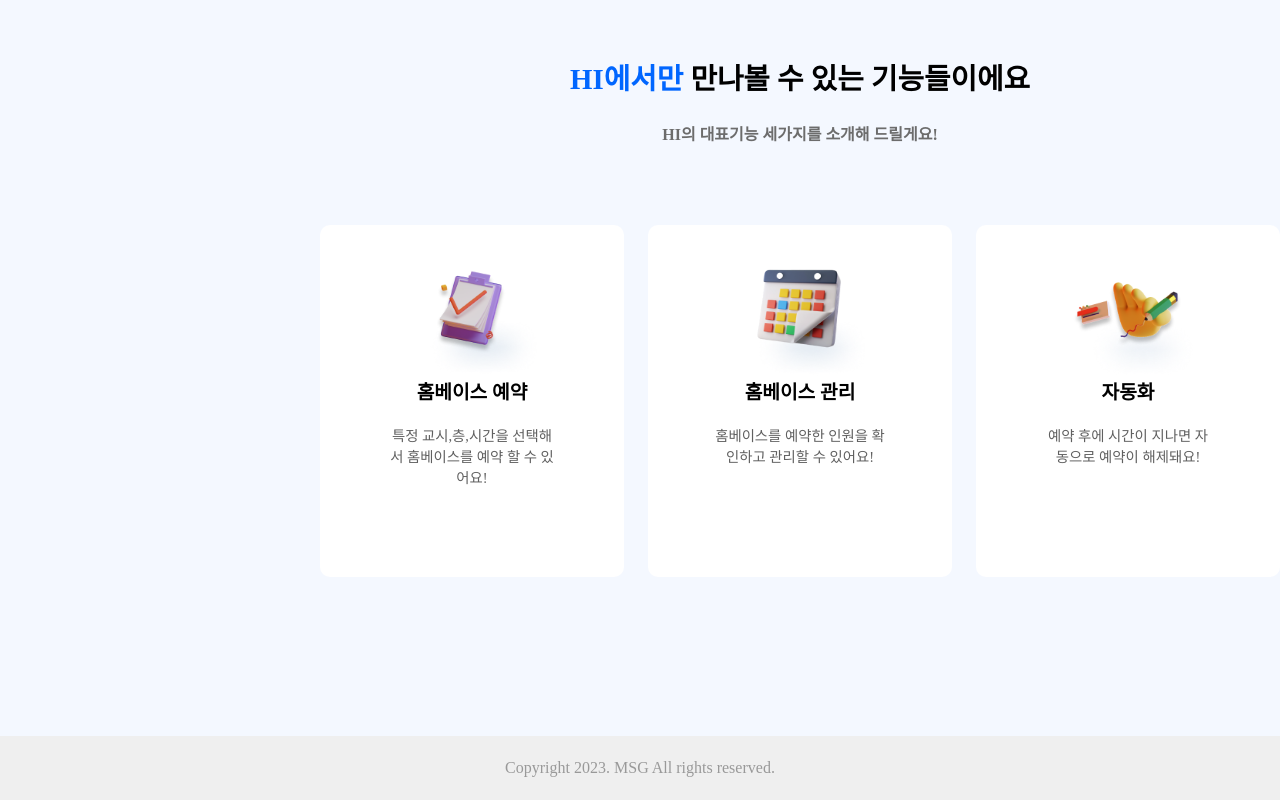
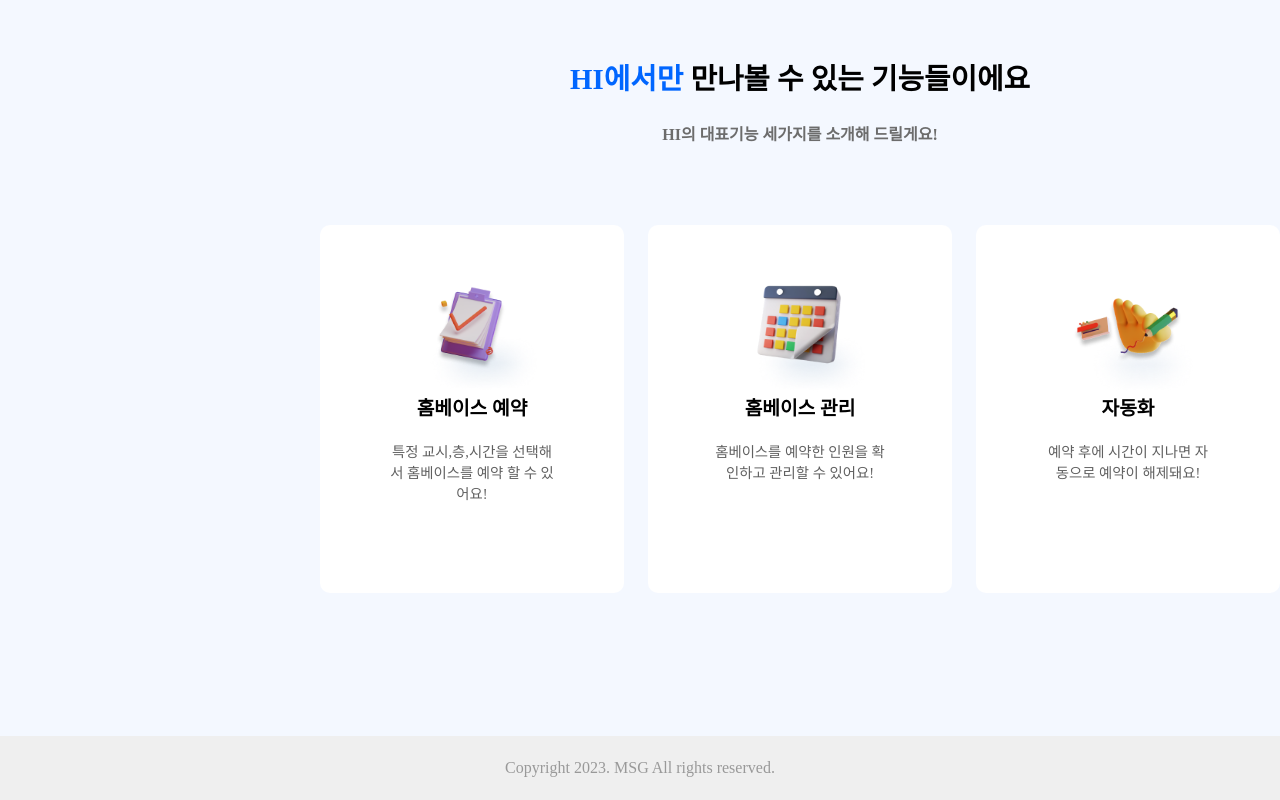
Before and after one commit to GSM-MSG/Hi-v2-FrontEnd, a Next.js app: page / in a window 1280 px wide. Shown: the part 3365-4165 px from the top of the page. Built offline with nearby package versions, Linux system fonts and the light colour scheme.

Commit message:
update functionBox padding

```diff
--- a/components/HomePage/FuntionBox.tsx
+++ b/components/HomePage/FuntionBox.tsx
@@ -20,7 +20,7 @@ const FunctionBoxContainer = styled.div`
   display: flex;
   flex-direction: column;
   align-items: center;
-  padding: 2rem 2rem;
+  padding: 3rem 2rem 2rem;
 
   img {
     margin-left: 1.2rem;
```
